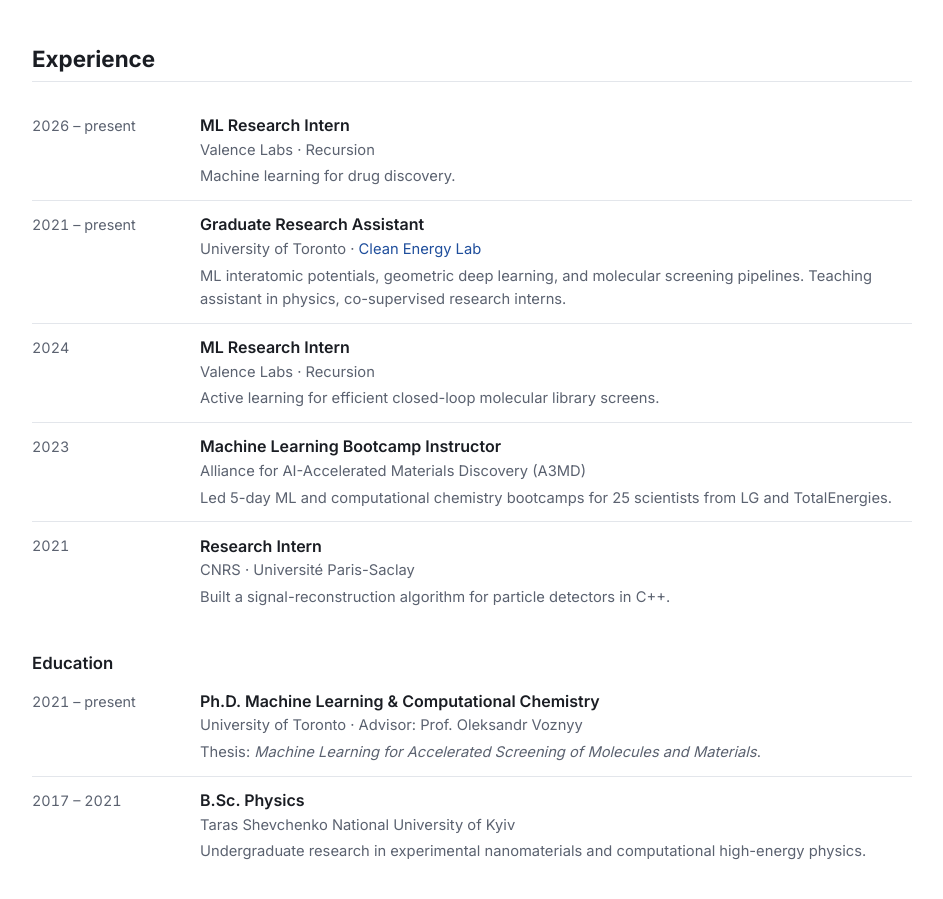
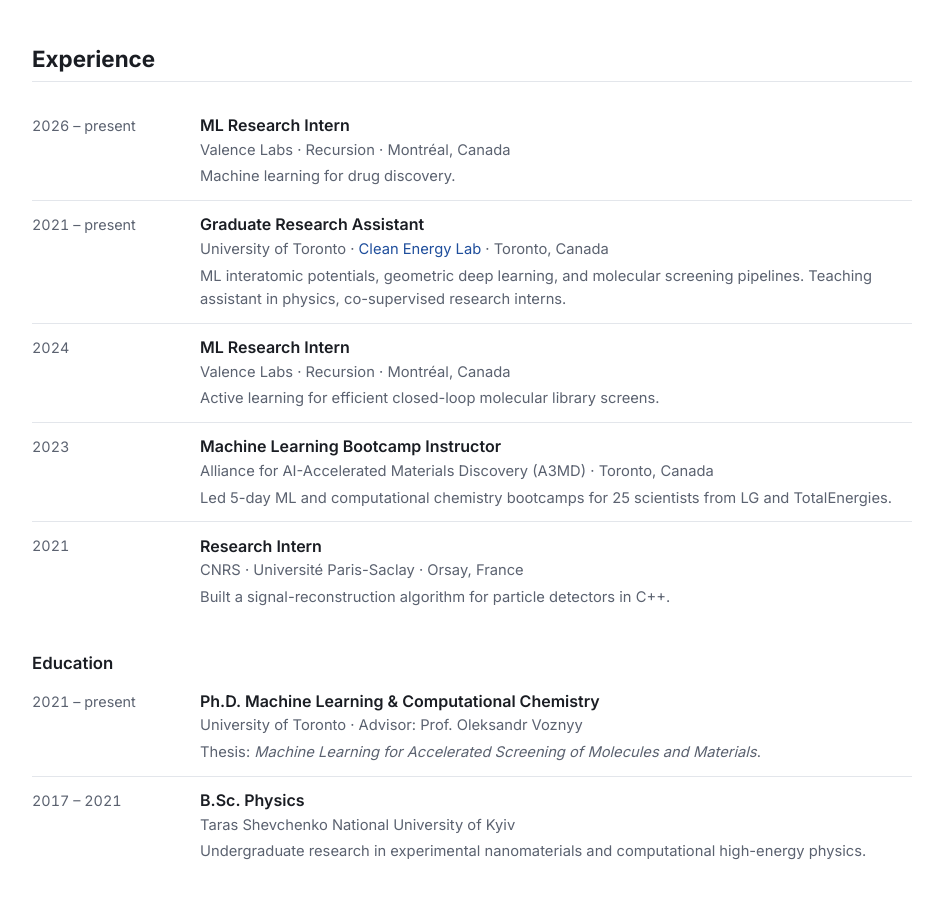
Before and after one commit to ineporozhnii/website, a plain HTML site: page index.html in a window 1280 px wide. Shown: the part 2800-3699 px from the top of the page, without its empty margins (168-1111 px from the left). Drawn offline with Linux system fonts and the light colour scheme.

Commit message:
update website

```diff
--- a/index.html
+++ b/index.html
@@ -330,7 +330,7 @@
 						<div class="when">2026 – present</div>
 						<div>
 							<div class="what">ML Research Intern</div>
-							<div class="where">Valence Labs · Recursion</div>
+							<div class="where">Valence Labs · Recursion · Montréal, Canada</div>
 							<div class="detail">Machine learning for drug discovery.</div>
 						</div>
 					</li>
@@ -338,7 +338,7 @@
 						<div class="when">2021 – present</div>
 						<div>
 							<div class="what">Graduate Research Assistant</div>
-							<div class="where">University of Toronto · <a href="https://cleanenergy.utoronto.ca/" target="_blank" rel="noopener">Clean Energy Lab</a></div>
+							<div class="where">University of Toronto · <a href="https://cleanenergy.utoronto.ca/" target="_blank" rel="noopener">Clean Energy Lab</a> · Toronto, Canada</div>
 							<div class="detail">ML interatomic potentials, geometric deep learning, and molecular screening pipelines. Teaching assistant in physics, co-supervised research interns.</div>
 						</div>
 					</li>
@@ -346,7 +346,7 @@
 						<div class="when">2024</div>
 						<div>
 							<div class="what">ML Research Intern</div>
-							<div class="where">Valence Labs · Recursion</div>
+							<div class="where">Valence Labs · Recursion · Montréal, Canada</div>
 							<div class="detail">Active learning for efficient closed-loop molecular library screens.</div>
 						</div>
 					</li>
@@ -354,7 +354,7 @@
 						<div class="when">2023</div>
 						<div>
 							<div class="what">Machine Learning Bootcamp Instructor</div>
-							<div class="where">Alliance for AI-Accelerated Materials Discovery (A3MD)</div>
+							<div class="where">Alliance for AI-Accelerated Materials Discovery (A3MD) · Toronto, Canada</div>
 							<div class="detail">Led 5-day ML and computational chemistry bootcamps for 25 scientists from LG and TotalEnergies.</div>
 						</div>
 					</li>
@@ -362,7 +362,7 @@
 						<div class="when">2021</div>
 						<div>
 							<div class="what">Research Intern</div>
-							<div class="where">CNRS · Université Paris-Saclay</div>
+							<div class="where">CNRS · Université Paris-Saclay · Orsay, France</div>
 							<div class="detail">Built a signal-reconstruction algorithm for particle detectors in C++.</div>
 						</div>
 					</li>
```
